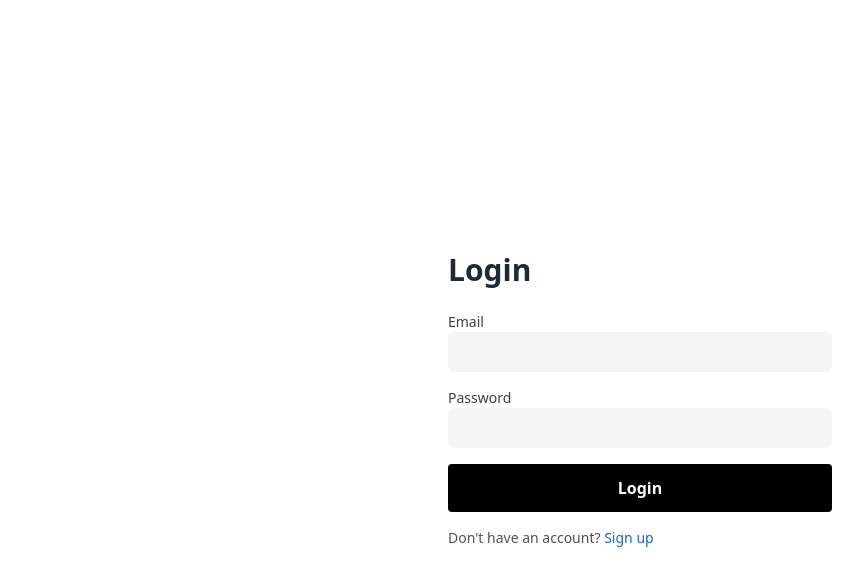
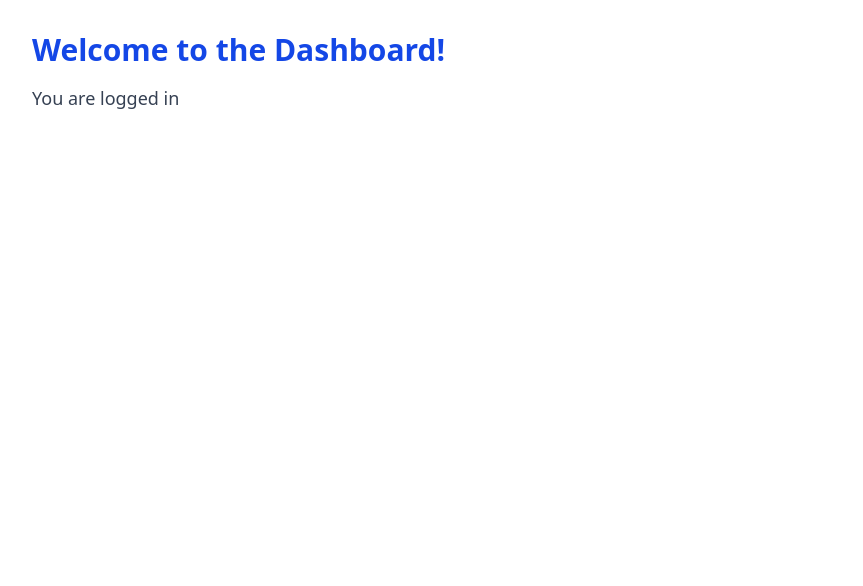
Before and after one commit to Kanishak-xd/hrms-app, an Angular app in the folder client/: page /dashboard in a window 1280 px wide. Before the commit this address led to /login. Shown: the top 586 px of the page, without its empty margins (0-863 px from the left). Built offline with nearby package versions, Linux system fonts and the light colour scheme.

Commit message:
added dashboard page

```diff
--- a/client/src/app/app.routes.ts
+++ b/client/src/app/app.routes.ts
@@ -1,9 +1,11 @@
 import { Routes } from '@angular/router';
 import { Register } from './pages/register/register'
 import { Login } from './pages/login/login';
+import { Dashboard } from './pages/dashboard/dashboard';
 
 export const routes: Routes = [
     { path: 'register', component: Register },
     { path: 'login', component: Login },
-    { path: '**', redirectTo: 'login' }
+    { path: 'dashboard', component: Dashboard },
+    { path: '**', redirectTo: 'login' },
 ];
--- /dev/null
+++ b/client/src/app/pages/dashboard/dashboard.html
@@ -0,0 +1,6 @@
+<div class="p-8">
+    <h1 class="text-3xl font-bold text-blue-700">Welcome to the Dashboard!</h1>
+    <p class="mt-4 text-lg text-gray-700">You are logged in</p>
+
+    <!-- Logout button will be added here in the next step -->
+</div>
```
Also changed, not shown: client/src/app/pages/dashboard/dashboard.ts (added, +11 -0 lines), client/src/app/pages/dashboard/dashboard.css (added), 1 other file (tests, documents, lock files or other folders).
